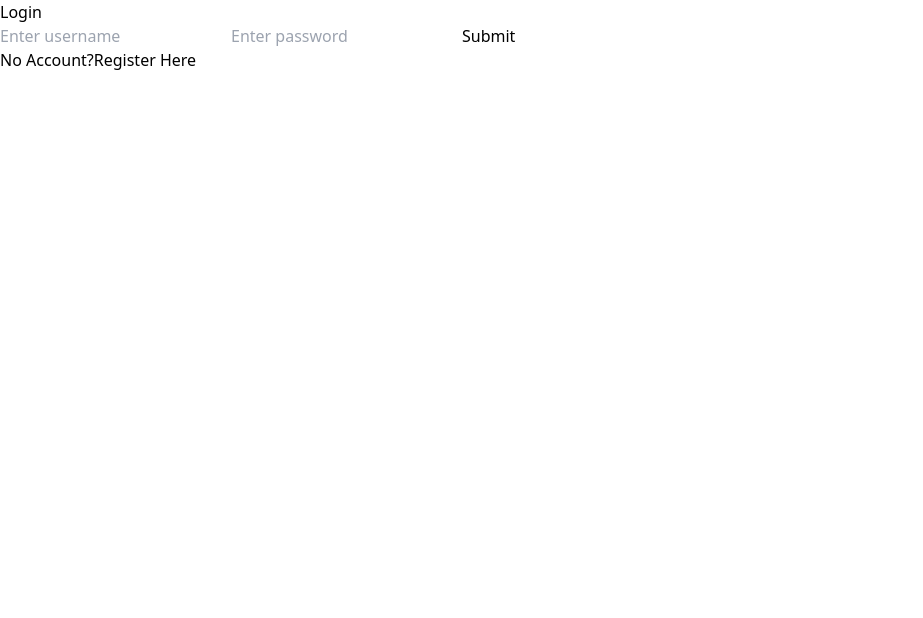
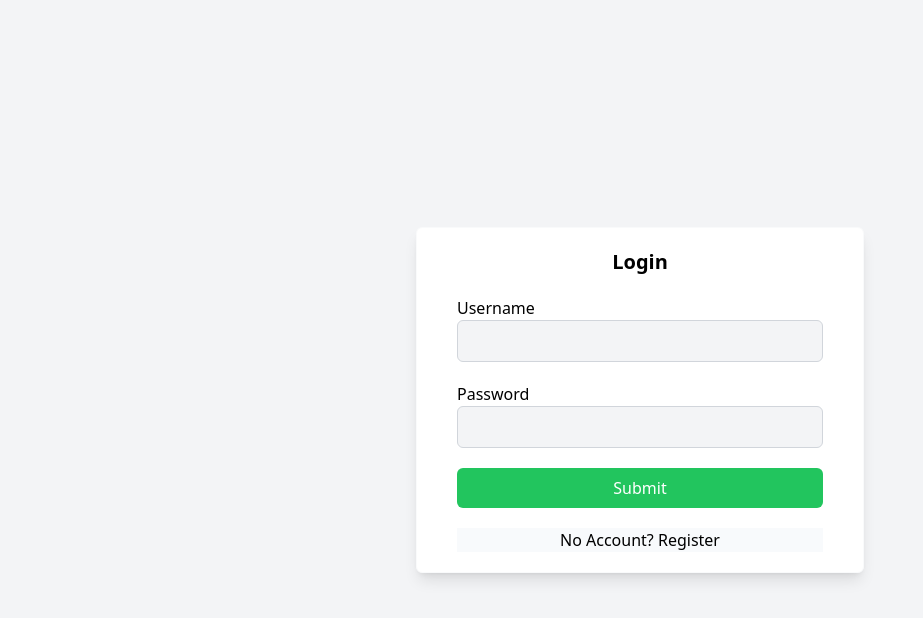
Before and after one commit to mpbe/FitnessAppFrontend, a React (Create React App) app: page /login in a window 1280 px wide. Shown: the top 618 px of the page, without its empty margins (0-923 px from the left). Built offline with nearby package versions, Linux system fonts and the light colour scheme; no server answers.

Commit message:
styling added for login page

```diff
--- a/src/components/LoginForm.js
+++ b/src/components/LoginForm.js
@@ -20,47 +20,51 @@ function LoginForm({link}) {
         } catch (err) {
             alert(err.message)
         }
-
     }
 
 
     return (
 
-        <div className="">
-            <h3 className="">Login</h3>
+        <div className="h-screen flex items-center justify-center">
+            <div className="py-5 px-10 max-w-md w-full border border-solid border-gray-50 flex flex-col gap-y-5 shadow-lg bg-white rounded-md">
+                <h3 className="text-center font-semibold text-xl">Login</h3>
 
+                <div>
+                    <p>Username</p>
                     <input
-                className=""
-                placeholder="Enter username"
+                        className="p-2 border border-gray-300 rounded-md bg-gray-100 w-full"
                         value={username}
                         onChange={e => setUsername(e.target.value)}
                     />
+                </div>
 
+                <div>
+                    <p>Password</p>
                     <input
-                className=""
-                placeholder="Enter password"
+                        className="p-2 border border-gray-300 rounded-md bg-gray-100 w-full"
                         type= "password"
                         value={password}
                         onChange={e => setPassword(e.target.value)}
                     />
+                </div>
 
                 <button
-                className=""
+                    className="p-2 rounded-md bg-green-500 hover:bg-green-600 text-white"
                     onClick={handleLogin}
                 >
                     Submit
                 </button>
 
-            <p>No Account?
-
+                <div className="bg-slate-50 hover:underline text-center">
                     <Link
-                 className=""
                         to={link}
                     >
 
-                 Register Here
+                        No Account? Register
                     </Link>
-            </p>
+                </div>
+
+            </div>
         </div>
     )
 }
--- a/src/index.css
+++ b/src/index.css
@@ -1,3 +1,7 @@
 @tailwind base;
 @tailwind components;
 @tailwind utilities;
+
+body {
+    background-color: oklch(96.7% 0.003 264.542);
+}
--- a/src/pages/Login.js
+++ b/src/pages/Login.js
@@ -3,7 +3,10 @@ import LoginForm from "../components/LoginForm"
 function Login() {
 
     return (
-        <LoginForm link="/register"/>
+
+        <div>
+            <LoginForm link="/register"/>
+        </div>
     )
 }
 
```
Lines whose indentation alone changed are shown as unchanged.
